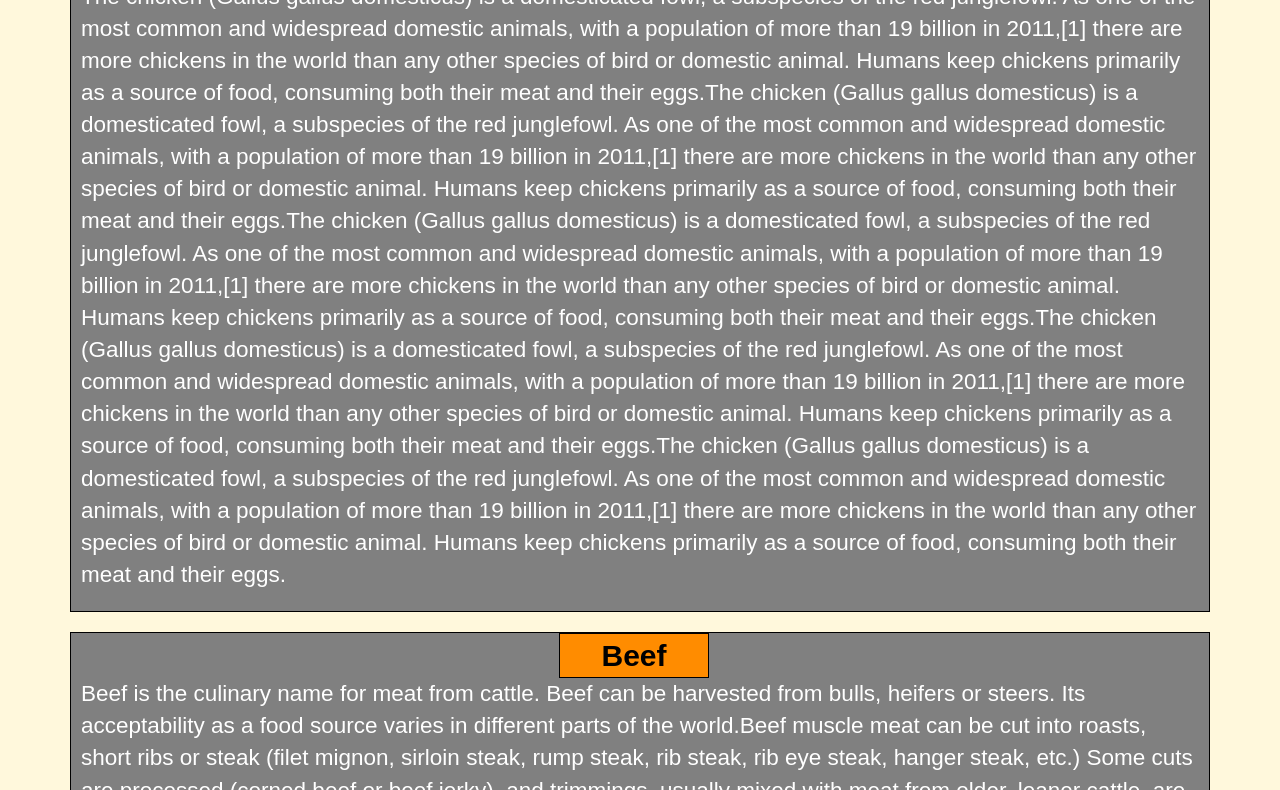
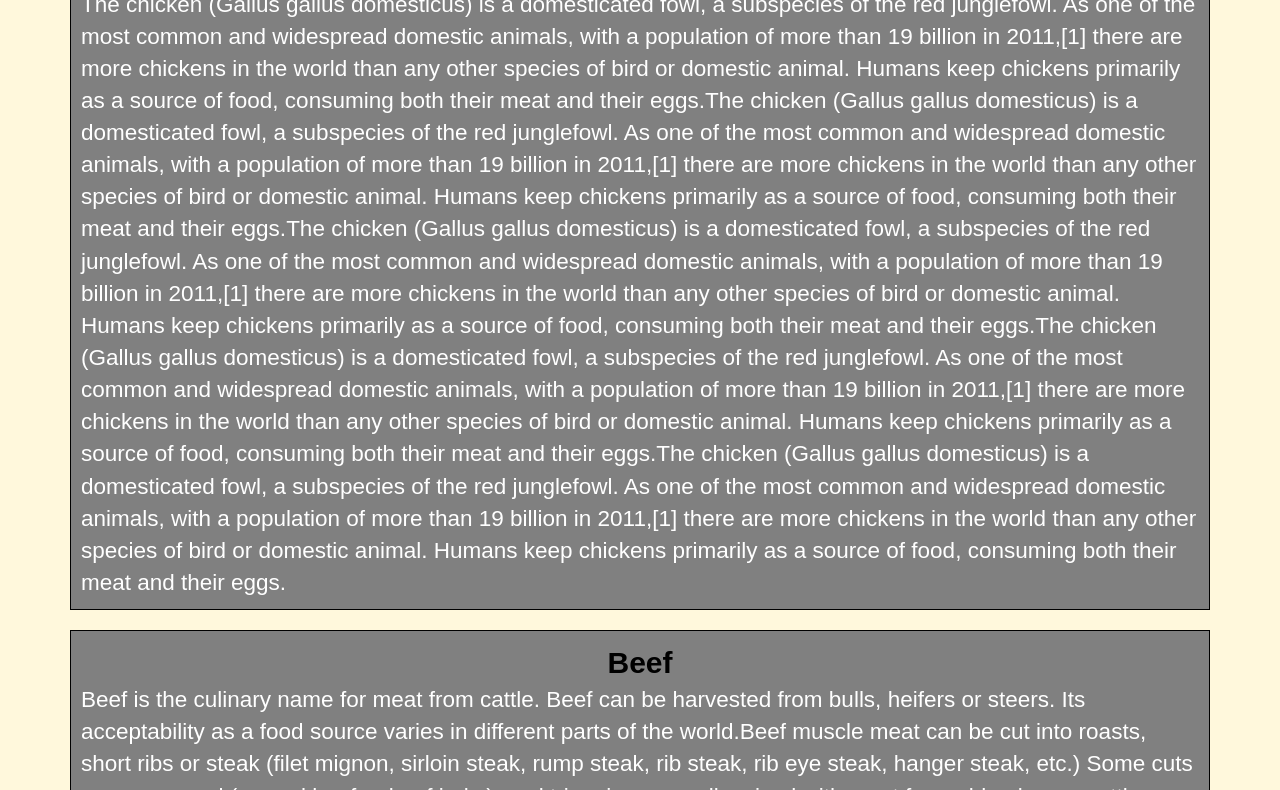
Before and after one commit to sidharth102/coursera-test, a plain HTML site: page Site 1/index.html in a window 1280 px wide. Shown: the part 245-1035 px from the top of the page. Drawn offline with Linux system fonts and the light colour scheme.

Commit message:
second assignment

```diff
--- a/Site 1/css/styles.css
+++ b/Site 1/css/styles.css
@@ -31,6 +31,7 @@ body{
 }
 #nav-list{
     margin-top: 10px;
+    margin-bottom: 0;
 }
 #nav-list a{
     color:darkred;
@@ -50,33 +51,18 @@ body{
 }
 section{
     margin-bottom: 20px;
-    position: relative;
-    width: relative;
+    width: 100%;
     height: auto;
-    padding: 45px 10px 20px;
+    padding: 10px;
     background-color: grey;
     color: white;
     border: 1px solid black;
     font-size: 1.5em;
 }
 h2{
-    position: absolute;
-    top: 0;
-    right: 500px;
     text-align: center;
     margin: 0;
     padding: 5px;
-    width: 150px;
-    border: 1px solid black;
     font-weight: bold;
     color: black;
 }
-#bx-hd1{
-    background-color:crimson;
-}
-#bx-hd2{
-    background-color: darkorange;
-}
-#bx-hd3{
-    background-color: darkgreen
-}
```
